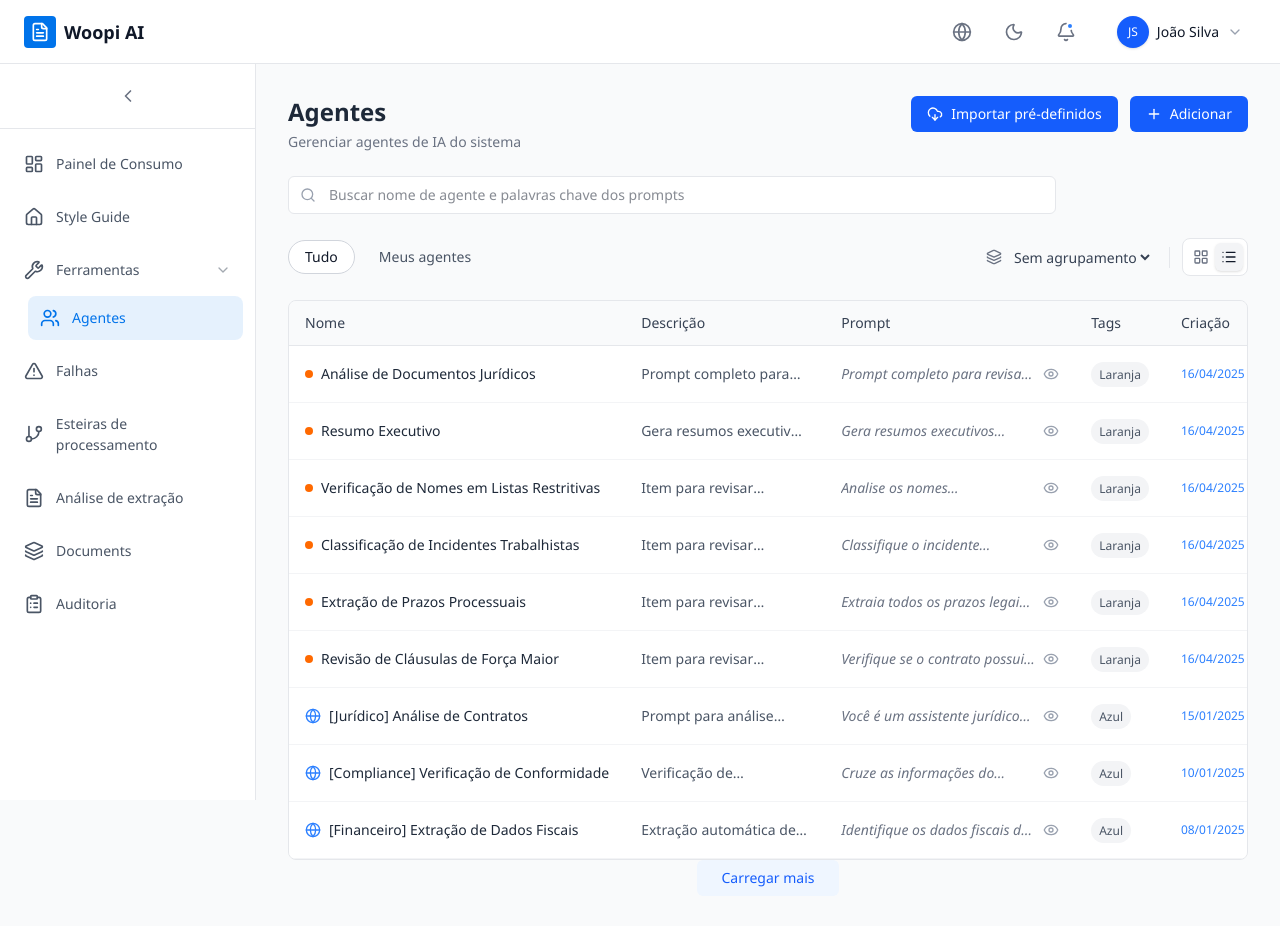
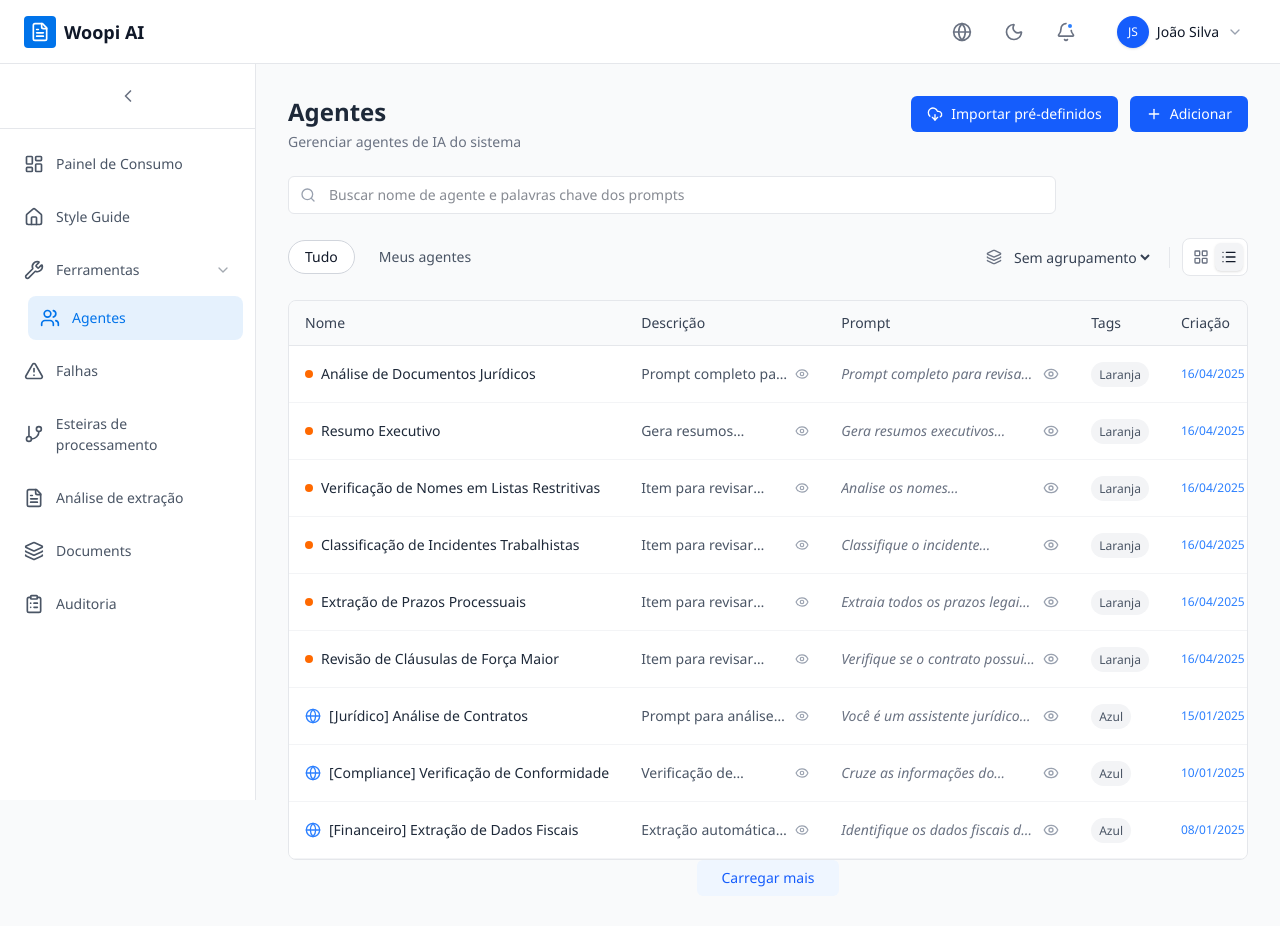
Before and after one commit to marioagen/test-agents, a React (Vite) app: page /agentes in a window 1280 px wide. Shown: the top 926 px of the page. Built offline with nearby package versions, Linux system fonts and the light colour scheme.

Commit message:
feat(Agents): Add tooltip for agent descriptions
Enhances the agent list by adding a tooltip to display the full agent description when truncated. This improves usability by allowing users to view complete information without expanding the agent details.

```diff
--- a/src/pages/Agents.tsx
+++ b/src/pages/Agents.tsx
@@ -350,9 +350,19 @@ export default function Agents() {
                     </div>
 
                     <div className="flex-1 mb-4 relative z-0">
-                      <p className="text-gray-500 dark:text-gray-400 text-xs leading-relaxed mb-2">
-                        {agent.description}
-                      </p>
+                      <div className="flex items-start justify-between gap-2 mb-2 group/desc">
+                        <p className="text-gray-500 dark:text-gray-400 text-xs leading-relaxed line-clamp-2 flex-1">
+                          {agent.description}
+                        </p>
+                        <div className="relative flex items-center shrink-0">
+                          <Eye className="w-3.5 h-3.5 text-gray-400 hover:text-primary transition-colors cursor-help peer" />
+                          <div className="absolute bottom-full right-0 mb-2 w-max max-w-[250px] p-2 bg-gray-900 border border-gray-700 text-white text-xs rounded-lg shadow-xl invisible opacity-0 scale-95 transition-all md:delay-75 peer-hover:visible peer-hover:opacity-100 peer-hover:scale-100 z-[60] whitespace-normal break-words pointer-events-none">
+                            {agent.description}
+                            <div className="absolute top-full right-1 -mt-[1px] border-4 border-transparent border-t-gray-700"></div>
+                            <div className="absolute top-full right-1 -mt-[2px] border-4 border-transparent border-t-gray-900"></div>
+                          </div>
+                        </div>
+                      </div>
                       {agent.prompt && (
                         <div className="bg-gray-50 dark:bg-gray-800/50 rounded-md p-3 border border-gray-100 dark:border-gray-700">
                           <p className="text-gray-500 dark:text-gray-400 text-xs leading-relaxed line-clamp-2 italic mb-2">
@@ -430,7 +440,17 @@ export default function Agents() {
                            </div>
                         </td>
                         <td className="px-4 py-3 min-w-[200px] max-w-[300px]">
-                           <span className="line-clamp-1" title={agent.description}>{agent.description}</span>
+                           <div className="flex items-center group/desc-row">
+                             <span className="line-clamp-1 flex-1">{agent.description}</span>
+                             <div className="relative flex items-center shrink-0 ml-1">
+                               <Eye className="w-3.5 h-3.5 text-gray-400 hover:text-primary transition-colors cursor-help peer" />
+                               <div className="absolute bottom-full right-0 mb-2 w-max max-w-[250px] p-2 bg-gray-900 border border-gray-700 text-white text-xs rounded-lg shadow-xl invisible opacity-0 scale-95 transition-all md:delay-75 peer-hover:visible peer-hover:opacity-100 peer-hover:scale-100 z-[60] whitespace-normal break-words pointer-events-none">
+                                 {agent.description}
+                                 <div className="absolute top-full right-1 -mt-[1px] border-4 border-transparent border-t-gray-700"></div>
+                                 <div className="absolute top-full right-1 -mt-[2px] border-4 border-transparent border-t-gray-900"></div>
+                               </div>
+                             </div>
+                           </div>
                         </td>
                         <td className="px-4 py-3 min-w-[250px] max-w-[350px]">
                            <div className="flex items-center">
```
